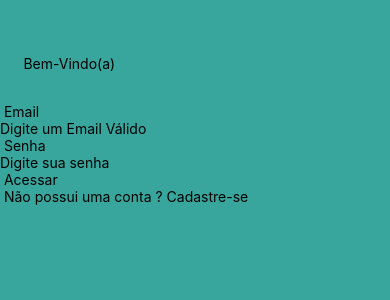
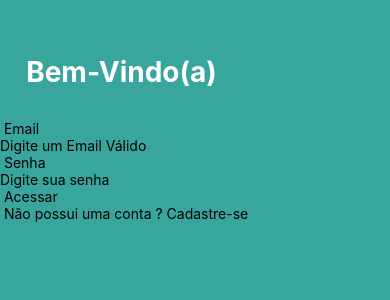
Before and after one commit to Victor-Sarti/LoginAnimado, a React Native app: screen /SingIn in a window 390 px wide. Shown: the top 300 px of the page. Built offline with nearby package versions, Linux system fonts and the light colour scheme.

Commit message:
feat: styles menssage

```diff
--- a/src/pages/SignIn/index.js
+++ b/src/pages/SignIn/index.js
@@ -37,6 +37,11 @@ const styles = StyleSheet.create({
     marginTop: '14%',
     marginBottom: '8%',
     paddingStart: '5%'
-   }
+   },
+   message:{
+    fontSize: 28,
+    fontWeight: 'bold',
+    color: '#FFFF'
+   },
 
 })
```
